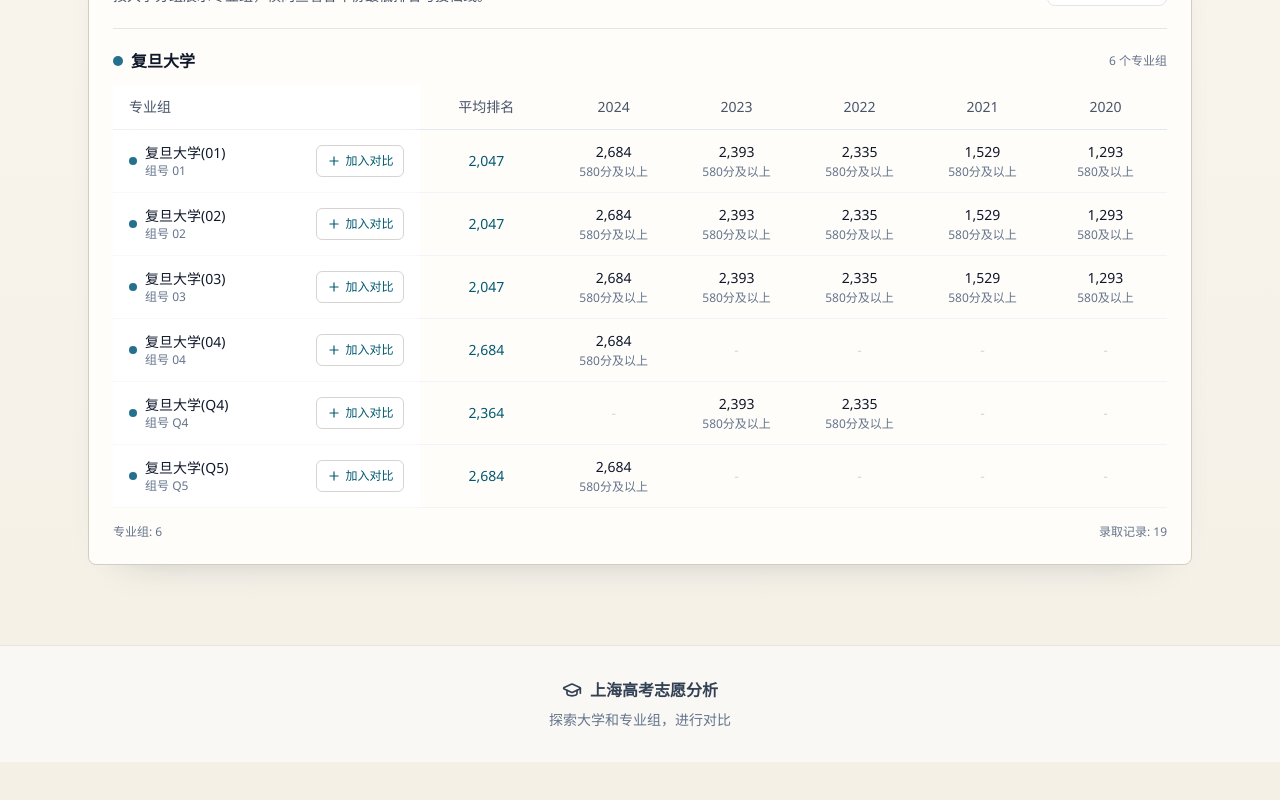
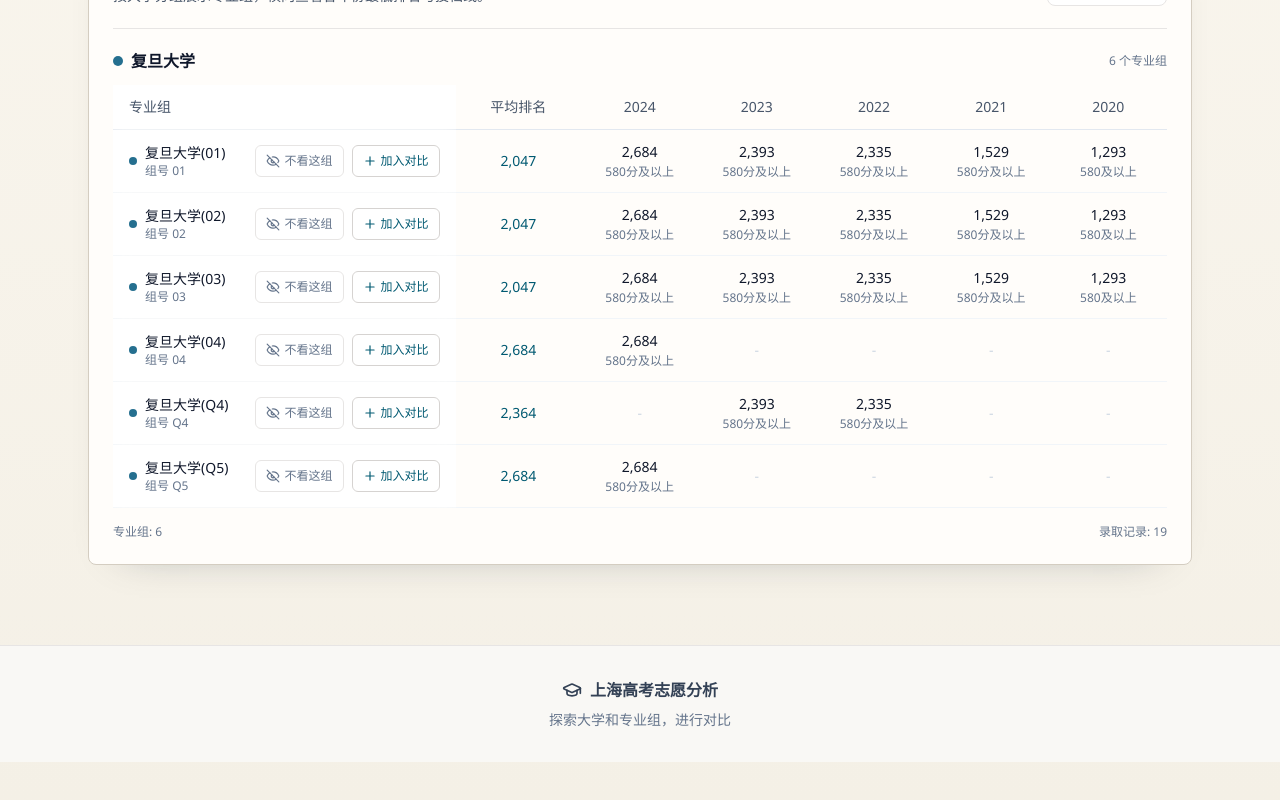
Before and after one commit to 666keke/Shanghai-Gaokao, a Next.js app: page /trends in a window 1280 px wide. Shown: the part 1274-2074 px from the top of the page. Built offline with nearby package versions, Linux system fonts and the light colour scheme.

Commit message:
Add major group exclusion controls to trends view

```diff
--- a/app/HomePageClient.tsx
+++ b/app/HomePageClient.tsx
@@ -351,9 +351,16 @@
                         </div>
                         <button
                           type="button"
-                          onClick={() => basket.addUniversity(logo.name)}
-                          disabled={basket.hasUniversity(logo.name)}
-                          className="focus-ring inline-flex h-8 items-center gap-1 rounded-md border border-stone-200 px-2 text-xs font-semibold text-[color:var(--brand)] transition hover:border-[var(--brand)] disabled:text-[color:var(--sage)]"
+                          onClick={() =>
+                            basket.hasUniversity(logo.name)
+                              ? basket.removeUniversity(logo.name)
+                              : basket.addUniversity(logo.name)
+                          }
+                          className={`focus-ring inline-flex h-8 items-center gap-1 rounded-md border px-2 text-xs font-semibold transition ${
+                            basket.hasUniversity(logo.name)
+                              ? 'border-emerald-200 bg-emerald-50 text-emerald-700 hover:border-emerald-300 hover:bg-emerald-100'
+                              : 'border-stone-200 text-[color:var(--brand)] hover:border-[var(--brand)]'
+                          }`}
                         >
                           {basket.hasUniversity(logo.name) ? <Check className="h-3.5 w-3.5" /> : <Plus className="h-3.5 w-3.5" />}
                           {basket.hasUniversity(logo.name) ? (isChinese ? '已加' : 'Added') : (isChinese ? '对比' : 'Add')}
--- a/app/trends/page.tsx
+++ b/app/trends/page.tsx
@@ -61,6 +61,8 @@
   const [showAddPanel, setShowAddPanel] = useState(false)
   const [hasSeededDefaultUniversities, setHasSeededDefaultUniversities] = useState(false)
   const [hasUserEditedUniversities, setHasUserEditedUniversities] = useState(false)
+  const [excludedMajorGroups, setExcludedMajorGroups] = useState<string[]>([])
+  const [chartUpdateMessage, setChartUpdateMessage] = useState<string | null>(null)
 
   useEffect(() => {
     if (typeof window !== 'undefined' && window.location.hash === '#major-groups') {
@@ -123,6 +125,12 @@
   useEffect(() => {
     setSelectedMajorGroups(basket.majorGroups)
   }, [basket.majorGroups])
+
+  useEffect(() => {
+    if (!chartUpdateMessage) return
+    const timer = window.setTimeout(() => setChartUpdateMessage(null), 2200)
+    return () => window.clearTimeout(timer)
+  }, [chartUpdateMessage])
 
   const universities = useMemo(
     () =>
@@ -190,10 +198,26 @@
     basket.removeMajorGroup(groupName)
   }
 
+  const toggleGroupExclusion = (groupName: string) => {
+    setExcludedMajorGroups((current) => {
+      const isExcluded = current.includes(groupName)
+      setChartUpdateMessage(
+        isExcluded ? t('library.groupRestoredToast') : t('library.groupExcludedToast')
+      )
+      return isExcluded ? current.filter((group) => group !== groupName) : [...current, groupName]
+    })
+  }
+
   // Get all years for comparison table
   const allYears = useMemo(() => {
     return Array.from(new Set(data.map((item) => item.年份))).sort((a, b) => b - a)
   }, [data])
+
+  const universityChartData = useMemo(() => {
+    if (excludedMajorGroups.length === 0) return data
+    const excludedSet = new Set(excludedMajorGroups)
+    return data.filter((item) => !excludedSet.has(item.组名))
+  }, [data, excludedMajorGroups])
 
   // Major group comparison data
   const majorGroupComparisonData = useMemo(() => {
@@ -237,6 +261,22 @@
 
   return (
     <div className="min-h-screen pb-16">
+      <AnimatePresence>
+        {chartUpdateMessage && (
+          <motion.div
+            key={chartUpdateMessage}
+            initial={{ opacity: 0, y: -12, scale: 0.98 }}
+            animate={{ opacity: 1, y: 0, scale: 1 }}
+            exit={{ opacity: 0, y: -12, scale: 0.98 }}
+            transition={{ duration: 0.18, ease: 'easeOut' }}
+            className="fixed left-1/2 top-20 z-[60] w-[calc(100%-2rem)] max-w-sm -translate-x-1/2 rounded-lg border border-stone-200 bg-white px-4 py-3 text-sm font-medium text-slate-700 shadow-lg"
+            role="status"
+          >
+            {chartUpdateMessage}
+          </motion.div>
+        )}
+      </AnimatePresence>
+
       {/* Header */}
       <section className="pb-6 pt-8">
         <div className="page-wrap">
@@ -491,7 +531,7 @@
               {/* Multi-University Comparison Chart */}
               <MultiTrendChart
                 items={selectedUniversities}
-                data={data}
+                data={universityChartData}
                 mode="university"
                 title={t('library.universityTrendComparison')}
               />
@@ -502,6 +542,8 @@
                   universityNames={selectedUniversities}
                   data={data}
                   seriesColors={SERIES_COLORS}
+                  excludedMajorGroups={excludedMajorGroups}
+                  onToggleGroupExclusion={toggleGroupExclusion}
                 />
               )}
             </motion.div>
--- a/components/MajorGroupsTable.tsx
+++ b/components/MajorGroupsTable.tsx
@@ -19,6 +19,8 @@
   universityNames: string[]
   data: UniversityData[]
   seriesColors?: string[]
+  excludedMajorGroups?: string[]
+  onToggleGroupExclusion?: (groupName: string) => void
 }
 
 interface GroupRow {
@@ -33,6 +35,8 @@
   universityNames,
   data,
   seriesColors = ['#256f8f', '#8f4b3f', '#3f7f63', '#9a6a25', '#6d5b8f', '#98704a'],
+  excludedMajorGroups = [],
+  onToggleGroupExclusion,
 }: MajorGroupsTableProps) {
   const { t } = useLanguage()
   const basket = useCompareBasket()
@@ -108,6 +112,7 @@
   }, [universityData, universityNames])
 
   const visibleSet = useMemo(() => new Set(visibleUniversities), [visibleUniversities])
+  const excludedSet = useMemo(() => new Set(excludedMajorGroups), [excludedMajorGroups])
 
   const universitySections = useMemo(
     () =>
@@ -196,7 +201,7 @@
     const key = getMajorGroupActionKey(groupName)
     const sizeClass =
       size === 'mobile'
-        ? 'mt-2 inline-flex h-7 items-center gap-1 rounded-md border px-2 text-xs font-medium'
+        ? 'inline-flex h-7 items-center gap-1 rounded-md border px-2 text-xs font-medium'
         : 'focus-ring inline-flex h-8 flex-shrink-0 items-center gap-1 rounded-md border px-2.5 text-xs font-medium'
     const transition = { duration: 0.18, ease: 'easeOut' }
     const motionProps = {
@@ -221,6 +226,36 @@
           {getMajorGroupActionLabel(groupName)}
         </motion.button>
       </AnimatePresence>
+    )
+  }
+
+  const GroupExcludeAction = ({
+    groupName,
+    size = 'desktop',
+  }: {
+    groupName: string
+    size?: 'mobile' | 'desktop'
+  }) => {
+    const isExcluded = excludedSet.has(groupName)
+    const sizeClass =
+      size === 'mobile'
+        ? 'inline-flex h-7 items-center gap-1 rounded-md border px-2 text-xs font-medium'
+        : 'focus-ring inline-flex h-8 flex-shrink-0 items-center gap-1 rounded-md border px-2.5 text-xs font-medium'
+
+    return (
+      <motion.button
+        type="button"
+        onClick={() => onToggleGroupExclusion?.(groupName)}
+        className={`${sizeClass} transition-colors ${
+          isExcluded
+            ? 'border-stone-300 bg-stone-100 text-slate-600 hover:bg-white'
+            : 'border-stone-200 bg-white text-slate-500 hover:border-slate-300 hover:bg-stone-50'
+        }`}
+        whileTap={{ scale: 0.98 }}
+      >
+        {isExcluded ? <Eye className="h-3.5 w-3.5" /> : <EyeOff className="h-3.5 w-3.5" />}
+        {isExcluded ? t('library.restoreGroup') : t('library.excludeGroup')}
+      </motion.button>
     )
   }
 
@@ -301,10 +336,15 @@
               </div>
 
               <div className="space-y-3 md:hidden">
-                {section.rows.map((item) => (
+                {section.rows.map((item) => {
+                  const isExcluded = excludedSet.has(item.groupName)
+
+                  return (
                   <article
                     key={`${item.universityName}-${item.groupName}-mobile`}
-                    className="rounded-lg border border-stone-200 bg-white p-3"
+                    className={`rounded-lg border border-stone-200 bg-white p-3 transition-opacity duration-200 ${
+                      isExcluded ? 'opacity-45' : 'opacity-100'
+                    }`}
                   >
                     <div className="mb-3 flex items-start justify-between gap-3">
                       <div className="min-w-0">
@@ -332,7 +372,10 @@
                         <div className="text-sm font-semibold text-[color:var(--brand)]">
                           {item.avgRanking ? item.avgRanking.toLocaleString() : '-'}
                         </div>
-                        <MajorGroupAction groupName={item.groupName} size="mobile" />
+                        <div className="mt-2 flex flex-wrap justify-end gap-1.5">
+                          <GroupExcludeAction groupName={item.groupName} size="mobile" />
+                          <MajorGroupAction groupName={item.groupName} size="mobile" />
+                        </div>
                       </div>
                     </div>
 
@@ -363,7 +406,8 @@
                       })}
                     </div>
                   </article>
-                ))}
+                  )
+                })}
               </div>
 
               <div className="hidden overflow-x-auto md:block">
@@ -387,11 +431,14 @@
                     </tr>
                   </thead>
                   <tbody>
-                    {section.rows.map((item, index) => (
+                    {section.rows.map((item, index) => {
+                      const isExcluded = excludedSet.has(item.groupName)
+
+                      return (
                       <motion.tr
                         key={`${item.universityName}-${item.groupName}`}
                         initial={{ opacity: 0, x: -16 }}
-                        animate={{ opacity: 1, x: 0 }}
+                        animate={{ opacity: isExcluded ? 0.42 : 1, x: 0 }}
                         transition={{ delay: Math.min(index * 0.02, 0.18) }}
                         className="border-b border-slate-100 transition-colors hover:bg-slate-50"
                       >
@@ -417,7 +464,10 @@
                                 </div>
                               </div>
                             </div>
-                            <MajorGroupAction groupName={item.groupName} />
+                            <div className="flex flex-shrink-0 items-center gap-2">
+                              <GroupExcludeAction groupName={item.groupName} />
+                              <MajorGroupAction groupName={item.groupName} />
+                            </div>
                           </div>
                         </td>
                         <td className="py-3 px-4 text-center">
@@ -442,7 +492,8 @@
                           </td>
                         ))}
                       </motion.tr>
-                    ))}
+                      )
+                    })}
                   </tbody>
                 </table>
               </div>
--- a/contexts/LanguageContext.tsx
+++ b/contexts/LanguageContext.tsx
@@ -155,6 +155,11 @@
     'library.addGroupToCompare': '加入对比',
     'library.groupAdded': '已加入专业组分析',
     'library.groupBasketFull': '已满',
+    'library.excludeGroup': '不看这组',
+    'library.restoreGroup': '恢复这组',
+    'library.chartUpdated': '趋势图已更新',
+    'library.groupExcludedToast': '已不看这组，趋势图已更新',
+    'library.groupRestoredToast': '已恢复这组，趋势图已更新',
     'library.allUniversitiesHidden': '已隐藏所有大学。打开上方开关继续查看。',
     'library.groupCount': '{count} 个专业组',
     'library.addMajorGroupHint': '点击上方"添加专业组"按钮选择专业组进行对比',
@@ -459,6 +464,11 @@
     'library.addGroupToCompare': 'Add',
     'library.groupAdded': 'Added to Analysis',
     'library.groupBasketFull': 'Full',
+    'library.excludeGroup': 'Hide Group',
+    'library.restoreGroup': 'Restore Group',
+    'library.chartUpdated': 'Chart updated',
+    'library.groupExcludedToast': 'Group hidden. Chart updated.',
+    'library.groupRestoredToast': 'Group restored. Chart updated.',
     'library.allUniversitiesHidden': 'All universities are hidden. Turn one on above to continue.',
     'library.groupCount': '{count} major groups',
     'library.addMajorGroupHint': 'Click "Add Major Group" button above to select major groups for comparison',
```
